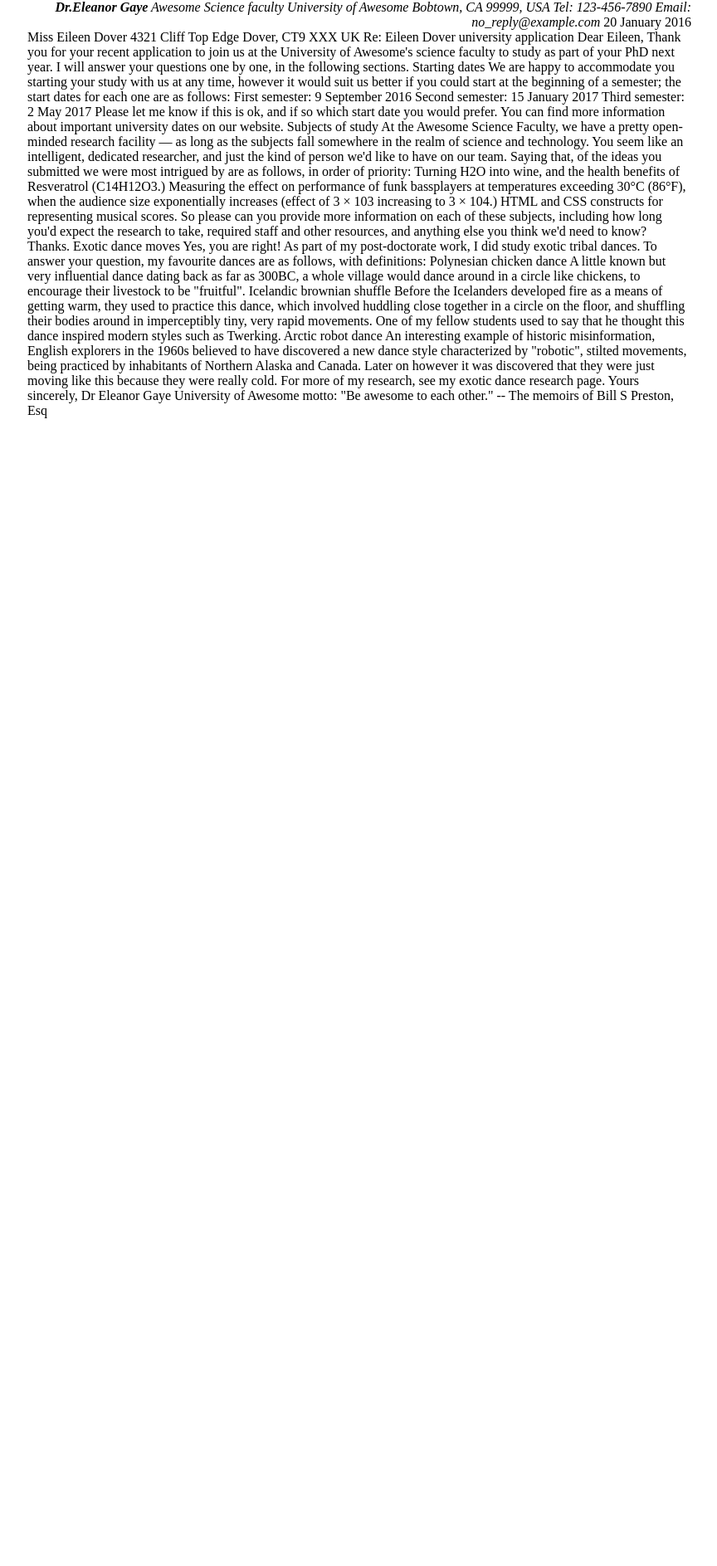
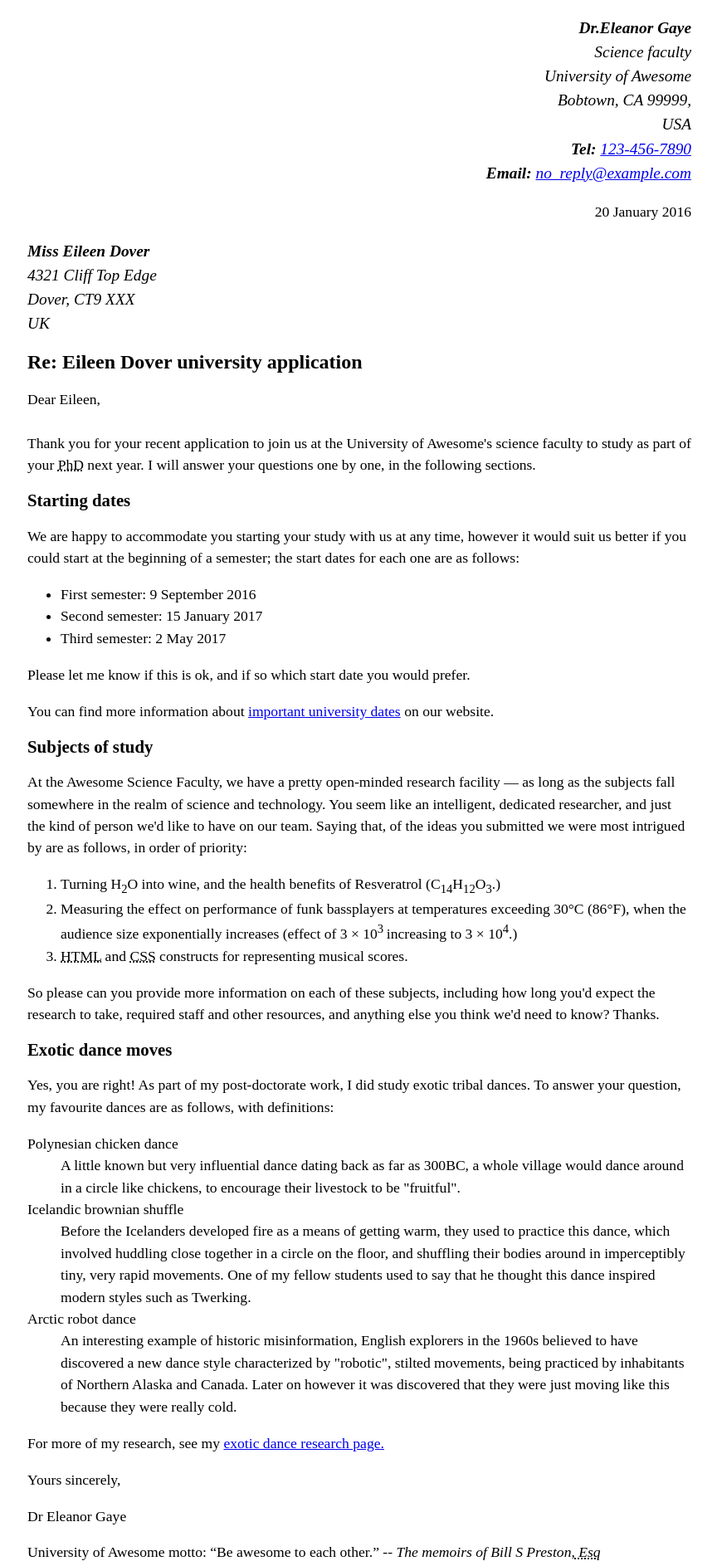
Before and after one commit to Kaung-Pyae-Min-Thein/Front-end-Ex, a plain HTML site: page HTMLintro/index.html in a window 1280 px wide. Shown: the whole page at 83% size, without its empty margins (207-1071 px from the left). Before the commit the page ends 800 px from the top, so only its background shows below. Drawn offline with Linux system fonts and the light colour scheme.

Commit message:
finish mark up letter

```diff
--- a/HTMLintro/index.html
+++ b/HTMLintro/index.html
@@ -1,5 +1,6 @@
 <!DOCTYPE html>
 <html lang="en">
+
 <head>
     <meta charset="UTF-8">
     <meta http-equiv="X-UA-Compatible" content="IE=edge">
@@ -8,94 +9,135 @@
     <title>Letter Text</title>
     <link rel="stylesheet" href="style.css">
 </head>
+
 <body>
     <div class="sender-column">
-        <em><strong>Dr.Eleanor Gaye</strong>
-        Awesome Science faculty
-        University of Awesome
-        Bobtown, CA 99999,
-        USA
-        Tel: 123-456-7890
-        Email: no_reply@example.com
-        </em>
-        20 January 2016
+        <address>
+            <p>
+                <em><strong>Dr.Eleanor Gaye</strong><br>
+                    Science faculty<br>
+                    University of Awesome<br>
+                    Bobtown, CA 99999,<br>
+                    USA<br>
+                    <strong>Tel: </strong><a href="tel:123-456-7890">123-456-7890</a> <br>
+                    <strong>Email: </strong> <a href="mailto:no_reply@example.com">no_reply@example.com</a></em>
+            </p>
+        </address>
+        <p><time datetime="20-1-2016">20 January 2016</time></p>
+
     </div>
 
+    <address>
+        <p>
+            <em><strong>Miss Eileen Dover</strong><br>
+                4321 Cliff Top Edge<br>
+                Dover, CT9 XXX<br>
+                UK</em>
+        </p>
 
-    Miss Eileen Dover
-    4321 Cliff Top Edge
-    Dover, CT9 XXX
-    UK
+    </address>
 
 
-    Re: Eileen Dover university application
 
-    Dear Eileen,
+    <h1>Re: Eileen Dover university application</h1>
+    <p>
+        Dear Eileen,<br><br>
 
-    Thank you for your recent application to join us at the University of Awesome's science faculty to study as part of
+        Thank you for your recent application to join us at the University of Awesome's science faculty to study as part
+        of
         your
-    PhD next year. I will answer your questions one by one, in the following sections.
-
-    Starting dates
-
+        <abbr title="Doctor of Philosophy">PhD</abbr> next year. I will answer your questions one by one, in the
+        following sections.
+    </p>
+    <h2>Starting dates</h2>
+    <p>
         We are happy to accommodate you starting your study with us at any time, however it would suit us better if you
         could
         start at the beginning of a semester; the start dates for each one are as follows:
+    </p>
 
-    First semester: 9 September 2016
-    Second semester: 15 January 2017
-    Third semester: 2 May 2017
+    <ul>
+        <li>First semester: <time datetime="9-9-2016">9 September 2016</time></li>
+        <li>Second semester: <time datetime="15-1-2017">15 January 2017</time> </li>
+        <li>Third semester: <time datetime="2-5-2017"> 2 May 2017</time></li>
 
-    Please let me know if this is ok, and if so which start date you would prefer.
+    </ul>
 
-    You can find more information about important university dates on our website.
+    <p>Please let me know if this is ok, and if so which start date you would prefer.</p>
+
+    <p>You can find more information about <a href="http://example.com">important university dates</a> on our website.
+    </p>
 
 
-    Subjects of study
+    <h2>Subjects of study</h2>
 
-    At the Awesome Science Faculty, we have a pretty open-minded research facility — as long as the subjects fall
+    <p>At the Awesome Science Faculty, we have a pretty open-minded research facility — as long as the subjects fall
         somewhere
         in the realm of science and technology. You seem like an intelligent, dedicated researcher, and just the kind of
         person
-    we'd like to have on our team. Saying that, of the ideas you submitted we were most intrigued by are as follows, in
-    order of priority:
+        we'd like to have on our team. Saying that, of the ideas you submitted we were most intrigued by are as follows,
+        in
+        order of priority:</p>
+    <ol>
+        <li>Turning H<sub>2</sub>O into wine, and the health benefits of Resveratrol
+            (C<sub>14</sub>H<sub>12</sub>O<sub>3</sub>.)</li>
+        <li> Measuring the effect on performance of funk bassplayers at temperatures exceeding 30°C (86°F), when the
+            audience
+            size
+            exponentially increases (effect of 3 × 10<sup>3 </sup>increasing to 3 × 10<sup>4</sup>.)</li>
+        <li> <abbr title="HTML">HTML</abbr> and <abbr title="CSS">CSS</abbr> constructs for representing musical scores.
+        </li>
+    </ol>
 
-    Turning H2O into wine, and the health benefits of Resveratrol (C14H12O3.)
-    Measuring the effect on performance of funk bassplayers at temperatures exceeding 30°C (86°F), when the audience
-    size
-    exponentially increases (effect of 3 × 103 increasing to 3 × 104.)
-    HTML and CSS constructs for representing musical scores.
-
-    So please can you provide more information on each of these subjects, including how long you'd expect the research
+    <p>So please can you provide more information on each of these subjects, including how long you'd expect the
+        research
         to
         take, required staff and other resources, and anything else you think we'd need to know? Thanks.
+    </p>
+
+    <h2>Exotic dance moves</h2>
+
+    <p>Yes, you are right! As part of my post-doctorate work, I did study exotic tribal dances. To answer your question,
+        my
+        favourite dances are as follows, with definitions:</p>
+    <dl>
+        <dt>Polynesian chicken dance</dt>
+        <dd> A little known but very influential dance dating back as far as 300BC, a whole village would dance around
+            in a
+            circle
+            like chickens, to encourage their livestock to be "fruitful".</dd>
+        <dt>Icelandic brownian shuffle</dt>
+        <dd>Before the Icelanders developed fire as a means of getting warm, they used to practice this dance, which
+            involved
+            huddling close together in a circle on the floor, and shuffling their bodies around in imperceptibly tiny,
+            very
+            rapid
+            movements. One of my fellow students used to say that he thought this dance inspired modern styles such as
+            Twerking.
+        </dd>
+        <dt>Arctic robot dance</dt>
+        <dd> An interesting example of historic misinformation, English explorers in the 1960s believed to have
+            discovered a new
+            dance style characterized by "robotic", stilted movements, being practiced by inhabitants of Northern Alaska
+            and
+            Canada.
+            Later on however it was discovered that they were just moving like this because they were really cold.
+        </dd>
+    </dl>
 
 
-    Exotic dance moves
 
-    Yes, you are right! As part of my post-doctorate work, I did study exotic tribal dances. To answer your question, my
-    favourite dances are as follows, with definitions:
 
-    Polynesian chicken dance
-    A little known but very influential dance dating back as far as 300BC, a whole village would dance around in a
-    circle
-    like chickens, to encourage their livestock to be "fruitful".
-    Icelandic brownian shuffle
-    Before the Icelanders developed fire as a means of getting warm, they used to practice this dance, which involved
-    huddling close together in a circle on the floor, and shuffling their bodies around in imperceptibly tiny, very
-    rapid
-    movements. One of my fellow students used to say that he thought this dance inspired modern styles such as Twerking.
-    Arctic robot dance
-    An interesting example of historic misinformation, English explorers in the 1960s believed to have discovered a new
-    dance style characterized by "robotic", stilted movements, being practiced by inhabitants of Northern Alaska and
-    Canada.
-    Later on however it was discovered that they were just moving like this because they were really cold.
 
-    For more of my research, see my exotic dance research page.
+    <p>For more of my research, see my <a href="https://www.example.com">exotic dance research page.</a></p>
+    <p>
 
-    Yours sincerely,
-    Dr Eleanor Gaye
+    </p>
+    <p>Yours sincerely,</p>
+    <p>Dr Eleanor Gaye</p>
 
-    University of Awesome motto: "Be awesome to each other." -- The memoirs of Bill S Preston, Esq
+    <p>University of Awesome motto: <q>Be awesome to each other.</q> -- <cite>The memoirs of Bill S Preston,<abbr
+                title="ESQ"> Esq</abbr></cite></p>
 </body>
+
 </html>
```
Lines whose indentation alone changed are shown as unchanged.
